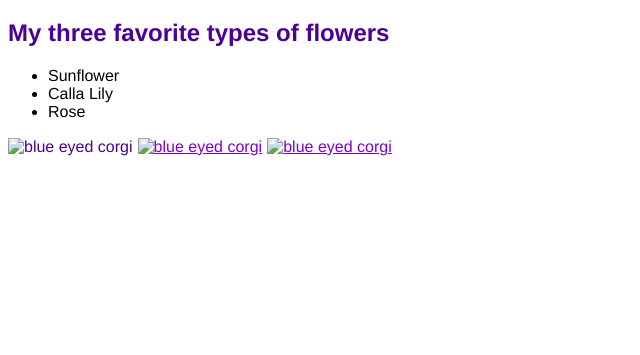
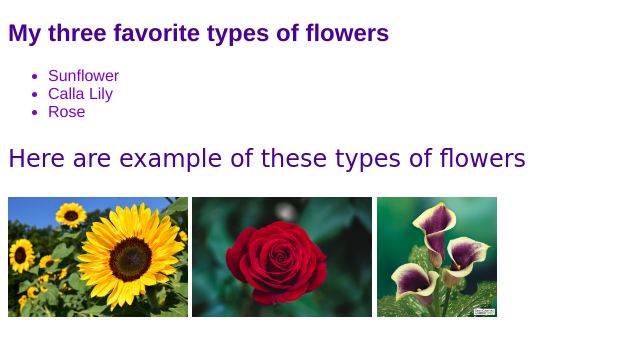
Before and after one commit to fmantis3/Assignment2., a plain HTML site: page index.html in a window 1280 px wide. Shown: the part 163-518 px from the top of the page, without its empty margins (0-640 px from the left). Drawn offline with Linux system fonts and the light colour scheme.

Commit message:
10.16.2018

```diff
--- a/css/styles.css
+++ b/css/styles.css
@@ -13,7 +13,24 @@ a
 
 }
 
-.green
+.rose
 {
-    font-family: cursive
+    height: 120px;
 }
+.sun
+{
+    height: 120px;
+}
+.calla{
+    height: 120px
+}
+ul{
+    color: #7e00ce
+}
+#para
+{
+    font-family: cursive;
+    font-size: 24px;
+    color: #4b0096;
+
+}
--- a/index.html
+++ b/index.html
@@ -28,12 +28,14 @@
            <li>Rose</li>
        </ul>
 
-       <p class="green" style="color: #4b0096;>Here's a beautiful Sunflower</p>
-    <a href="https://barkpost.com/our-favorite-barrels-of-fluff-10-fun-corgi-facts/" target="_blank"><img class="corgi-gallery" alt="blue eyed corgi" src="images/maxresdefault.jpg"></a>
-    <a href="http://www.sfweekly.com/culture/someone-on-nextdoor-wants-to-borrow-a-corgi-for-the-royal-wedding/">
-    <img class="corgi-gallery small" alt="blue eyed corgi" src="images/rsz_shutterstock_530685676.jpg"></a>
-    <a href=http://mentalfloss.com/article/549058/corgi-themed-products>
-    <img id="special-pic" alt="blue eyed corgi" src="images/549058-istock-471884456.jpg"></a>
+      <p id="para"> Here are example of these types of flowers</p>
+    <a href="https://www.almanac.com/plant/sunflowers" target="_blank"><img class="sun" alt="beautiful sunflower" src="Images/sunflower-1627193_1920.jpg"></a>
+
+    <a href="https://unsplash.com/search/photos/rose-wallpaper" target="_blank">
+    <img class="rose" alt="Red Rose" src="Images/photo-1496857239036-1fb137683000.jpg"></a>
+
+    <a href="https://www.highcountrygardens.com/flower-bulbs/calla-lily-bulbs/picasso-calla-lily-bulb" target="_blank">
+    <img class="calla" alt="three yellow and purple calla lilies" src="Images/calla_picasso__3_.jpg"></a>
 
 </body>
 
```
Also changed, not shown: Images/calla_picasso__3_.jpg (added), Images/photo-1496857239036-1fb137683000.jpg (added), Images/sunflower-1627193_1920.jpg (added).
